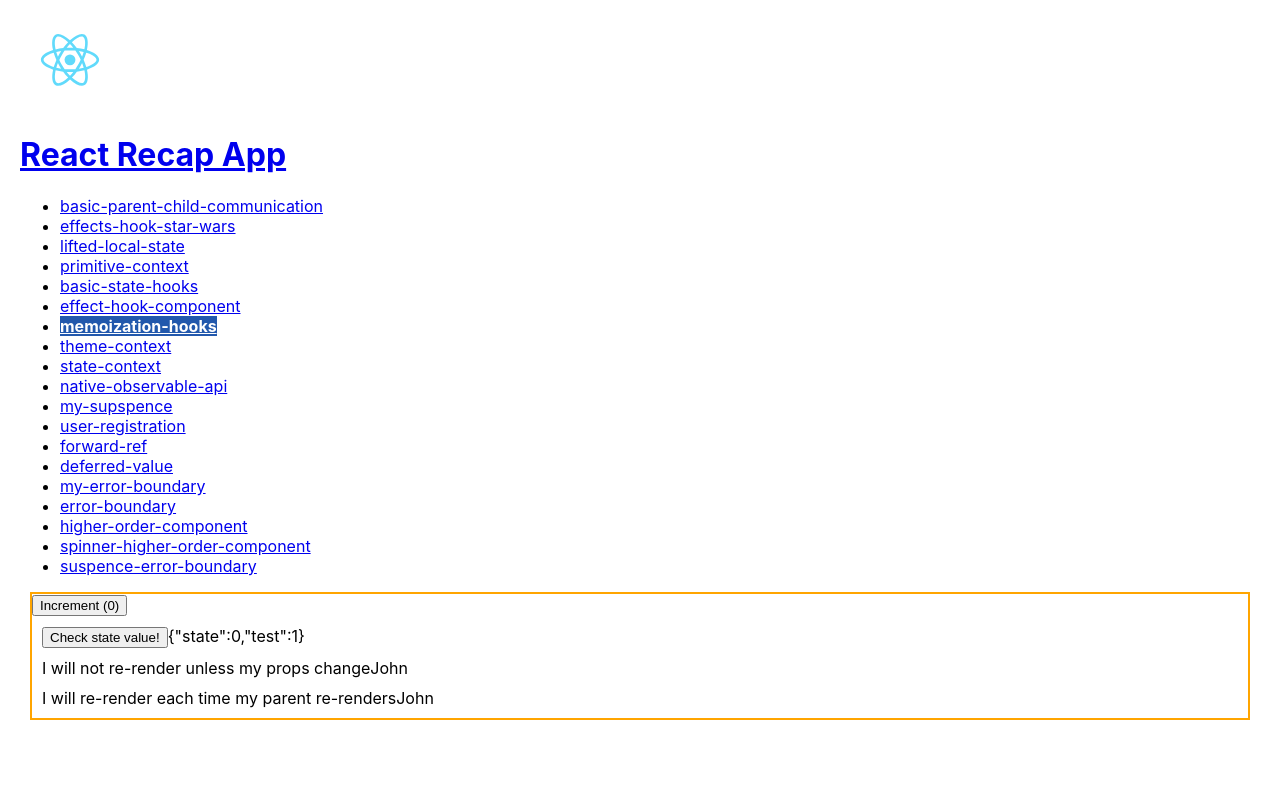
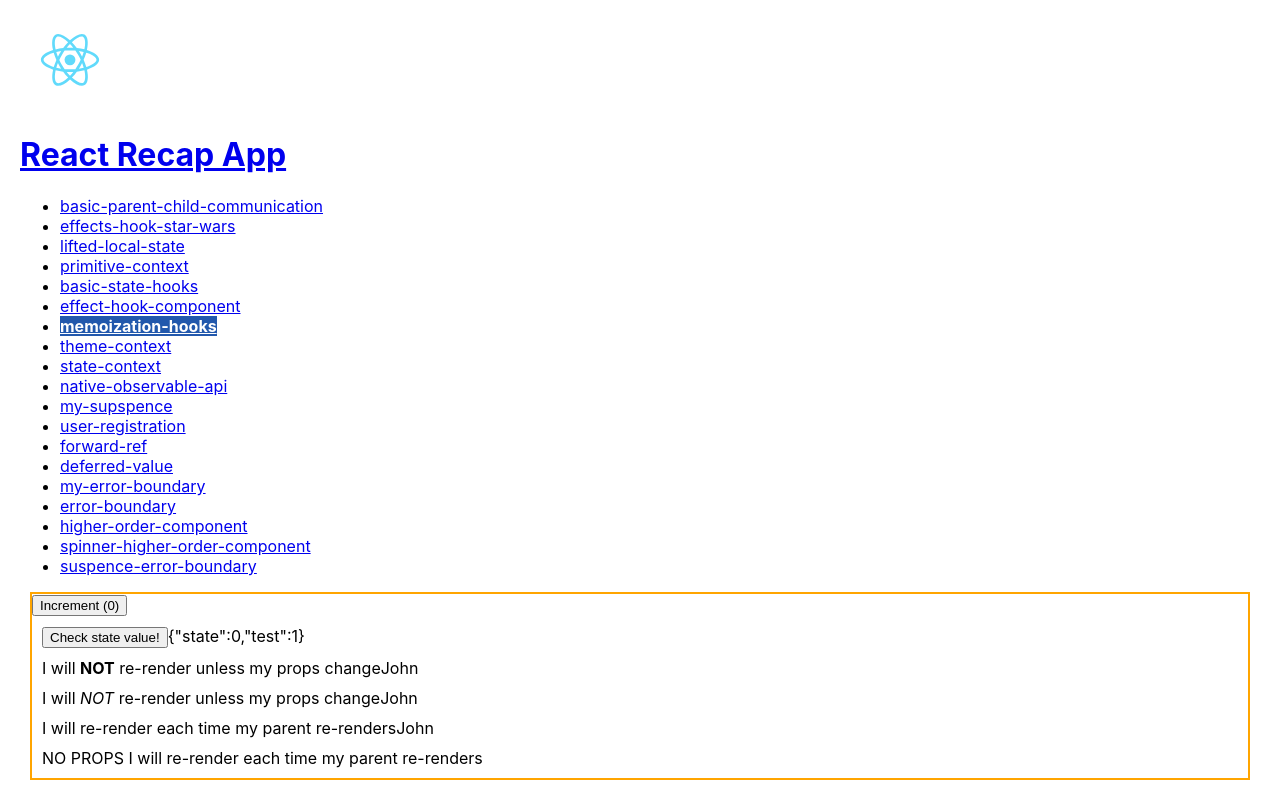
Before and after one commit to tscislo/react-playground, a React app: page /memoization-hooks in a window 1280 px wide. Built offline with nearby package versions, Linux system fonts and the light colour scheme.

Commit message:
wrappers

```diff
--- /dev/null
+++ b/src/memoization-hooks/custom-wrapper.component.tsx
@@ -0,0 +1,9 @@
+import {PropsWithChildren} from "react";
+
+export const CustomWrapperComponent = ({children}: PropsWithChildren) => {
+    return (
+            <i>
+                {children}
+            </i>
+    )
+}
--- a/src/memoization-hooks/memoization-hooks.component.tsx
+++ b/src/memoization-hooks/memoization-hooks.component.tsx
@@ -1,6 +1,8 @@
 import {useState} from "react";
+import {CustomWrapperComponent} from "./custom-wrapper.component";
 import {MemoizedComponent} from "./memoized-component";
 import {RegularComponent} from "./regular-component";
+import {RegularComponentNoProps} from "./regular-component-no-props";
 import {WithUseMemoHookComponent} from "./withUseMemoHookComponent";
 
 const user = {
@@ -15,8 +17,10 @@ export const SampleComponent = () => {
             <div style={{'border': '2px orange solid'}}>
                 <button onClick={() => setTick(tick + 1)}>Increment ({tick})</button>
                 <WithUseMemoHookComponent param={tick}/>
-                <MemoizedComponent user={user}/>
+                <MemoizedComponent user={user} NotWrapper="strong"/>
+                <MemoizedComponent user={user} NotWrapper={CustomWrapperComponent}/>
                 <RegularComponent user={user}/>
+                <RegularComponentNoProps />
             </div>
     )
 }
--- a/src/memoization-hooks/memoized-component.tsx
+++ b/src/memoization-hooks/memoized-component.tsx
@@ -1,10 +1,14 @@
-import {memo} from "react";
+import {ElementType, memo} from "react";
 
-export const MemoizedComponent = memo(({user}: {user: {name: string}}) => {
+export const MemoizedComponent = memo((
+        {user, NotWrapper}: {
+            user: { name: string },
+            NotWrapper: ElementType
+        }) => {
     console.log('MemoizedComponent rendered')
     return (
             <div>
-                I will not re-render unless my props change
+                I will <NotWrapper>NOT</NotWrapper> re-render unless my props change
                 {user.name}
             </div>
     )
--- /dev/null
+++ b/src/memoization-hooks/regular-component-no-props.tsx
@@ -0,0 +1,9 @@
+export const RegularComponentNoProps = () => {
+    console.log('RegularComponentNoProps rendered')
+    return (
+            <div>
+                NO PROPS
+                I will re-render each time my parent re-renders
+            </div>
+    )
+};
```
